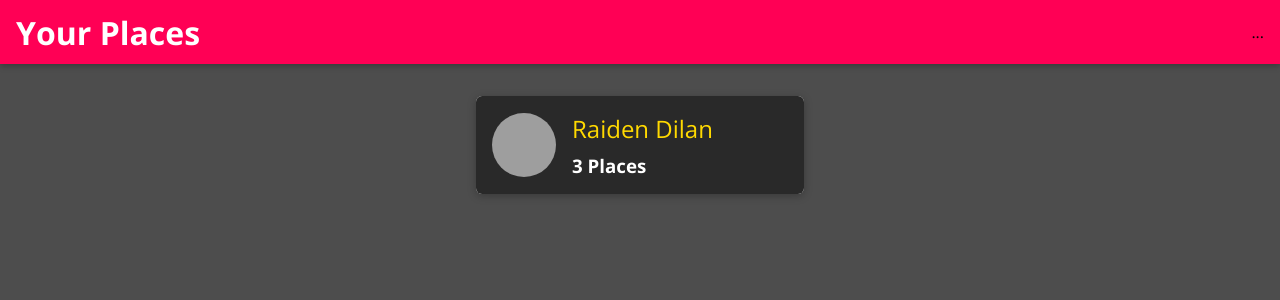
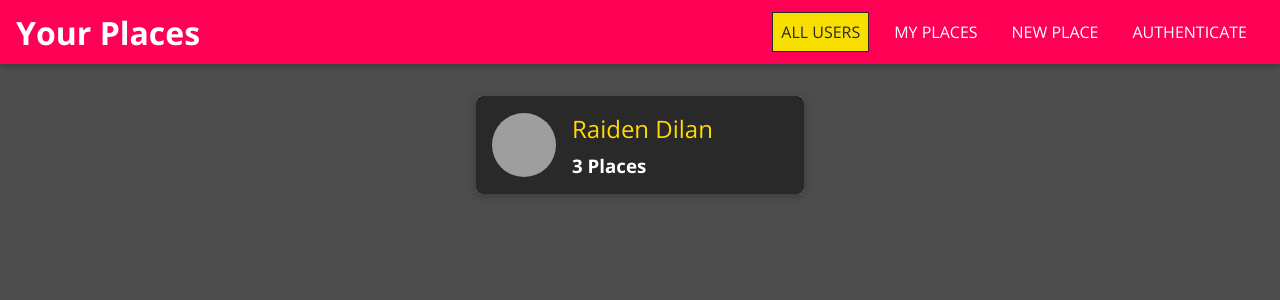
Before and after one commit to RaidenDilan/react-frontend-01-starting-setup, a React (Create React App) app: page / in a window 1280 px wide. Shown: the top 300 px of the page. Built offline with nearby package versions, Linux system fonts and the light colour scheme; grey boxes are pictures that could not be loaded.

Commit message:
Adding Navlinks

```diff
--- a/src/shared/components/Navigation/MainNavigation/MainNavigation.js
+++ b/src/shared/components/Navigation/MainNavigation/MainNavigation.js
@@ -1,6 +1,7 @@
 import React from 'react';
 import { Link } from 'react-router-dom';
 import MainHeader from '../MainHeader/MainHeader';
+import NavLinks from '../NavLinks/NavLinks';
 import './MainNavigation.css';
 
 const MainNavigation = props => {
@@ -14,7 +15,7 @@
       <Link to='/'>Your Places</Link>
     </h1>
     <nav>
-      ...
+      <NavLinks />
     </nav>
   </MainHeader>;
 };
--- a/src/shared/components/Navigation/NavLinks/NavLinks.css
+++ b/src/shared/components/Navigation/NavLinks/NavLinks.css
@@ -0,0 +1,76 @@
+.nav-links {
+  list-style: none;
+  margin: 0;
+  padding: 0;
+  width: 100%;
+  height: 100%;
+  display: flex;
+  flex-direction: column;
+  justify-content: center;
+  align-items: center;
+}
+
+.nav-links li {
+  margin: 1rem;
+}
+
+.nav-links a {
+  border: 1px solid transparent;
+  color: #292929;
+  text-decoration: none;
+  padding: 0.5rem;
+}
+
+.nav-links a:hover,
+.nav-links a:active,
+.nav-links a.active {
+  background: #f8df00;
+  border-color: #292929;
+  color: #292929;
+}
+
+.nav-links button {
+  cursor: pointer;
+  border: 1px solid #292929;
+  color: #292929;
+  background: transparent;
+  padding: 0.5rem;
+  font: inherit;
+}
+
+.nav-links button:focus {
+  outline: none;
+}
+
+.nav-links button:hover,
+.nav-links button:active {
+  background: #292929;
+  color: white;
+}
+
+@media (min-width: 768px) {
+  .nav-links {
+    flex-direction: row;
+  }
+
+  .nav-links li {
+    margin: 0 0.5rem;
+  }
+
+  .nav-links a {
+    color: white;
+    text-decoration: none;
+  }
+
+  .nav-links button {
+    border: 1px solid white;
+    color: white;
+    background: transparent;
+  }
+
+  .nav-links button:hover,
+  .nav-links button:active {
+    background: #f8df00;
+    color: #292929;
+  }
+}
--- a/src/shared/components/Navigation/NavLinks/NavLinks.js
+++ b/src/shared/components/Navigation/NavLinks/NavLinks.js
@@ -0,0 +1,25 @@
+import React from 'react';
+import { NavLink } from 'react-router-dom';
+
+import './NavLinks.css';
+
+const NavLinks = props => {
+  return <ul className='nav-links'>
+    <li>
+      <NavLink
+        to='/'
+        exact>ALL USERS</NavLink>
+    </li>
+    <li>
+      <NavLink to='/u1/places'>MY PLACES</NavLink>
+    </li>
+    <li>
+      <NavLink to='/places/new'>NEW PLACE</NavLink>
+    </li>
+    <li>
+      <NavLink to='/auth'>AUTHENTICATE</NavLink>
+    </li>
+  </ul>;
+};
+
+export default NavLinks;
```
